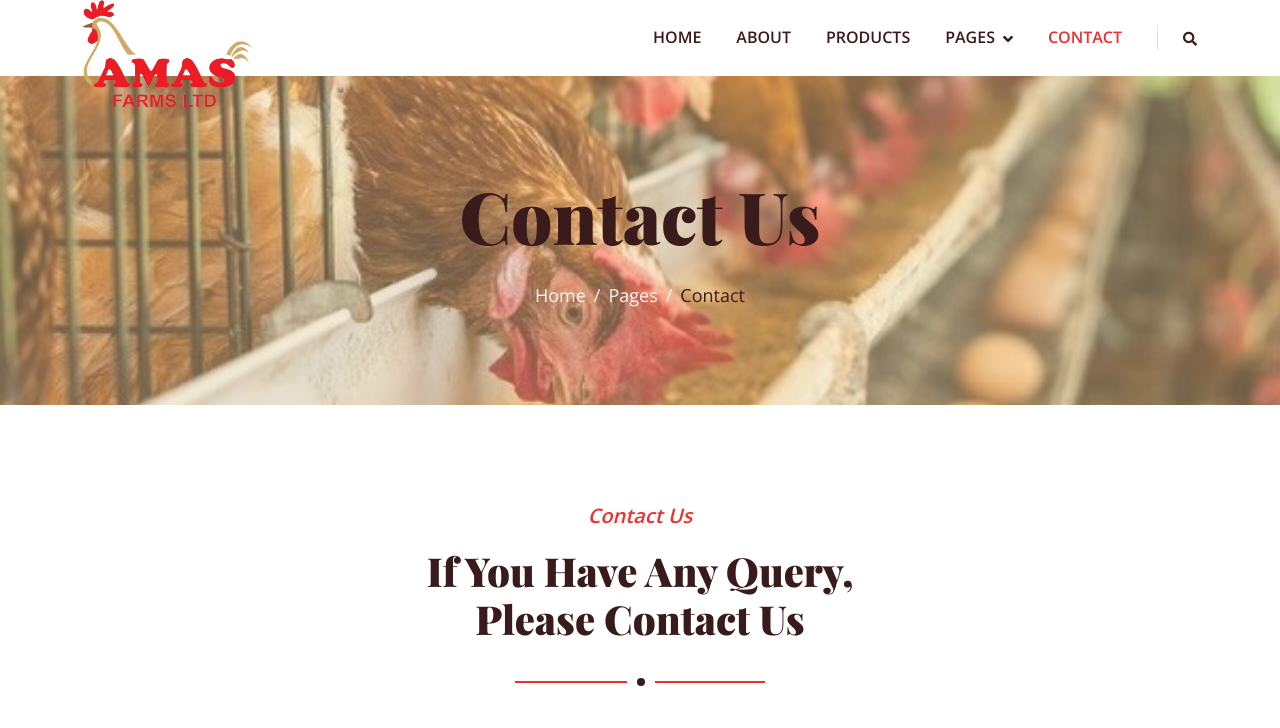
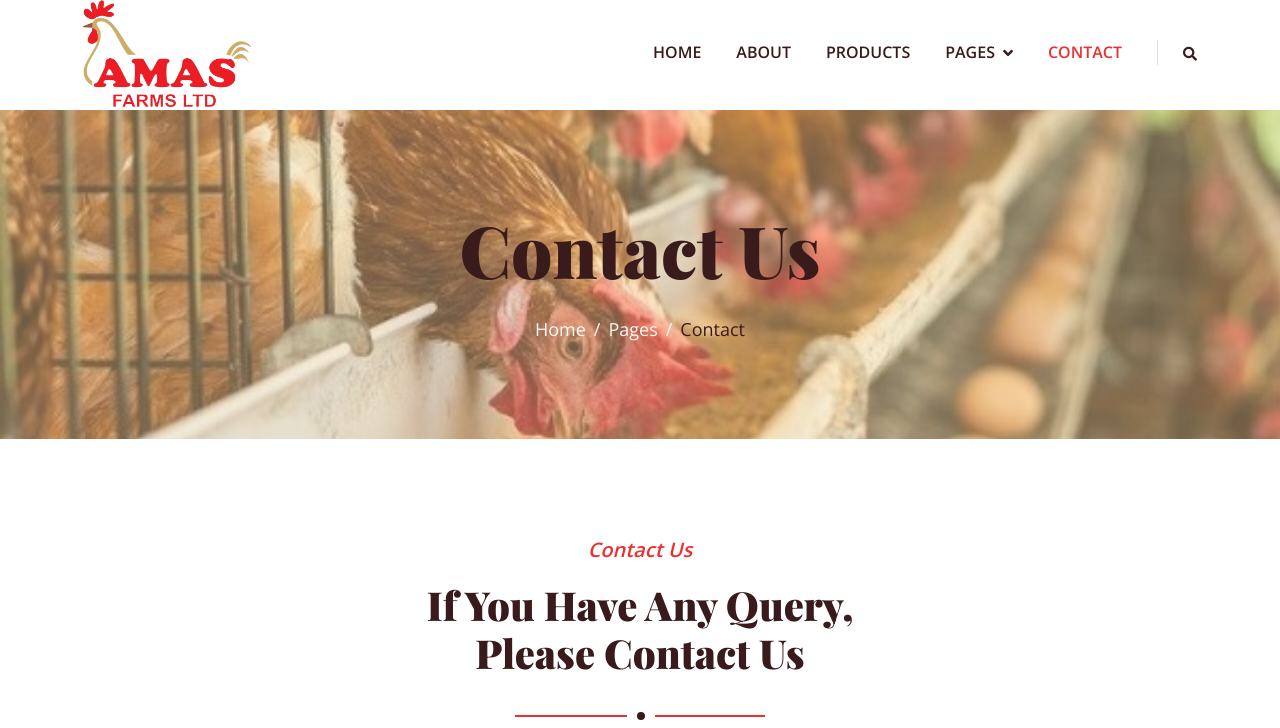
Before and after one commit to Deric221/amas-farms-ltd, a plain HTML site: page contact.html in a window 1280 px wide. Shown: the top 728 px of the page. Drawn offline with nearby package versions, Linux system fonts and the light colour scheme.

Commit message:
Update contact.html

```diff
--- a/contact.html
+++ b/contact.html
@@ -54,7 +54,10 @@
     <!-- Spinner End -->
 
     <!-- Navbar Start -->
-    <div class="container-fluid bg-white sticky-top">
+    <div
+      class="container-fluid bg-white sticky-top"
+      style="height: 110px; top: 150px"
+    >
       <div class="container">
         <nav class="navbar navbar-expand-lg bg-white navbar-light py-2 py-lg-0">
           <a href="index.html" class="navbar-brand">
@@ -72,7 +75,8 @@
           >
             <span class="navbar-toggler-icon"></span>
           </button>
-          <div class="collapse navbar-collapse" id="navbarCollapse">
+          <div
+            style="height: 105px; width: 80%" class="collapse navbar-collapse" id="navbarCollapse">
             <div class="navbar-nav ms-auto">
               <a href="index.html" class="nav-item nav-link">Home</a>
               <a href="about.html" class="nav-item nav-link">About</a>
```
